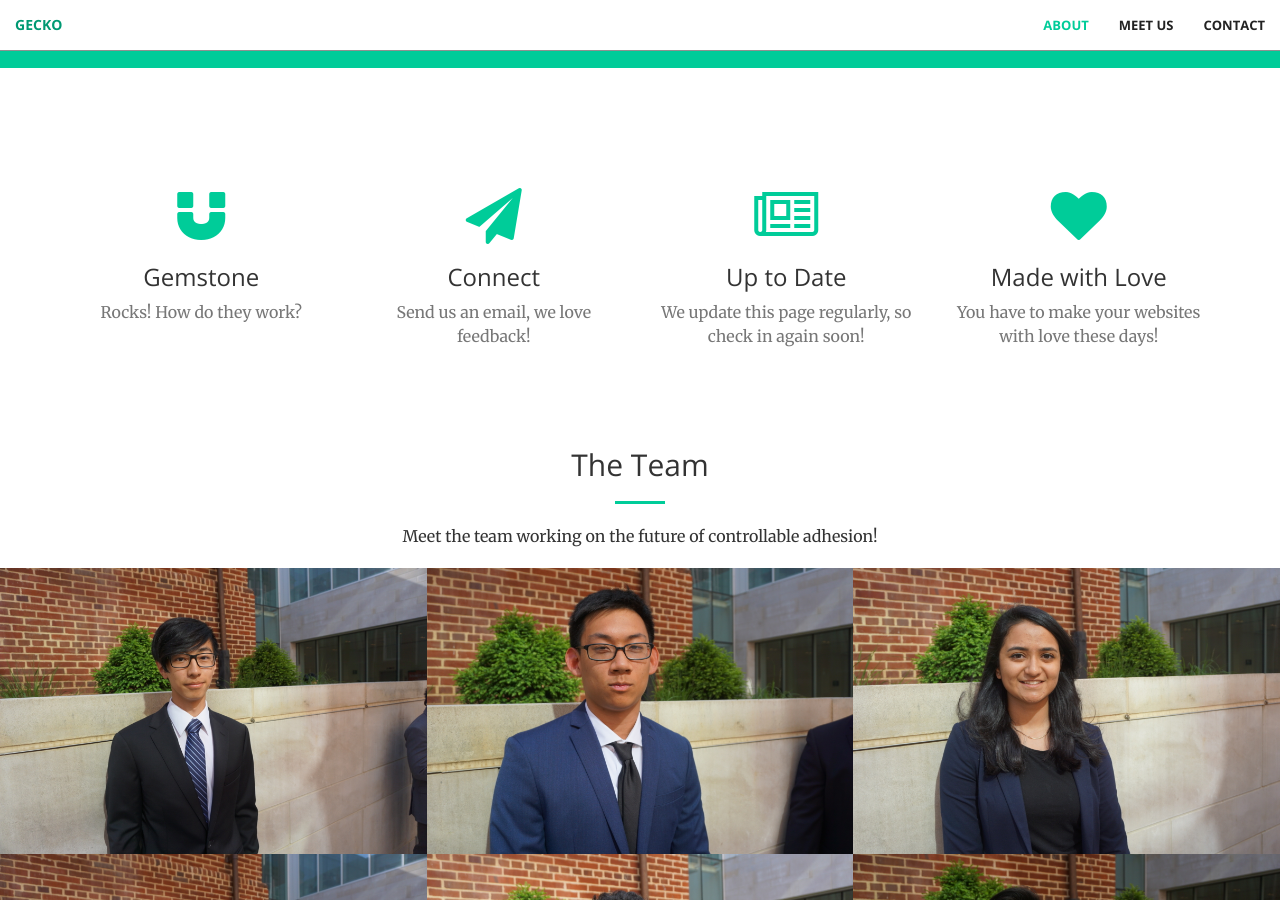
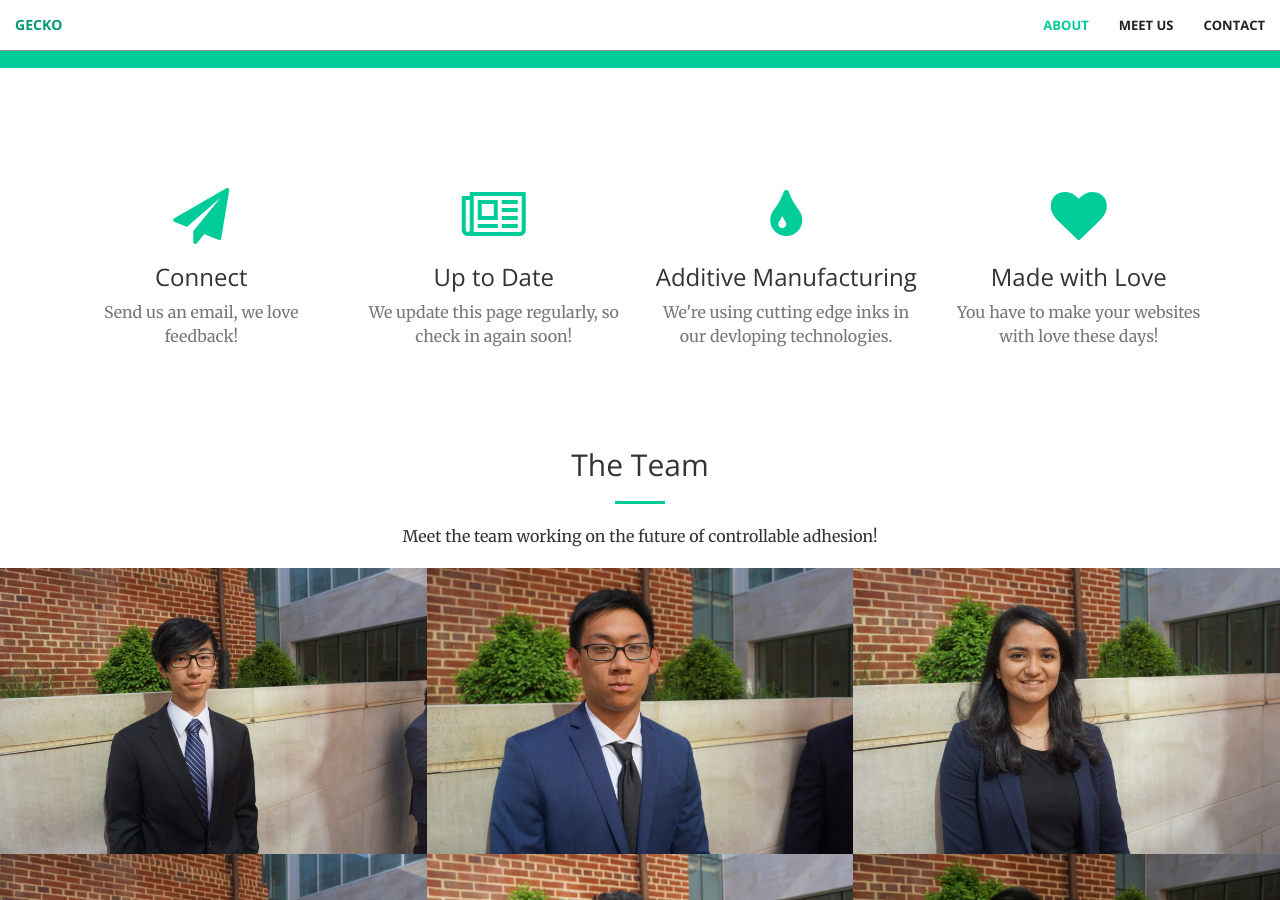
Before and after one commit to teamgecko2022/teamgecko2022, a Jekyll site: the page built from index.html, in a window 1280 px wide and 900 px high, scrolled down 1176 px. Built offline with Jekyll 4.4.1, drawn with Linux system fonts in a browser that asks for light colours.

Commit message:
change to ink

```diff
--- a/_includes/services.html
+++ b/_includes/services.html
@@ -12,13 +12,7 @@
     <div class="container">
         <div class="row">
 
-            <div class="col-lg-3 col-md-6 text-center">
-                <div class="service-box">
-                    <i class="fa fa-4x fa-magnet wow bounceIn text-primary"></i>
-                    <h3>Gemstone</h3>
-                    <p class="text-muted">Rocks! How do they work?</p>
-                </div>
-            </div>
+
 
             <div class="col-lg-3 col-md-6 text-center">
                 <div class="service-box">
@@ -36,11 +30,20 @@
             </div>
             <div class="col-lg-3 col-md-6 text-center">
                 <div class="service-box">
+                    <i class="fa fa-4x fa-tint wow bounceIn text-primary"></i>
+                    <h3>Additive Manufacturing</h3>
+                    <p class="text-muted">We're using cutting edge inks in our devloping technologies.</p>
+                </div>
+            </div>
+            <div class="col-lg-3 col-md-6 text-center">
+                <div class="service-box">
                     <i class="fa fa-4x fa-heart wow bounceIn text-primary" data-wow-delay=".3s"></i>
                     <h3>Made with Love</h3>
                     <p class="text-muted">You have to make your websites with love these days!</p>
                 </div>
             </div>
+
+
         </div>
     </div>
 </section>
```
